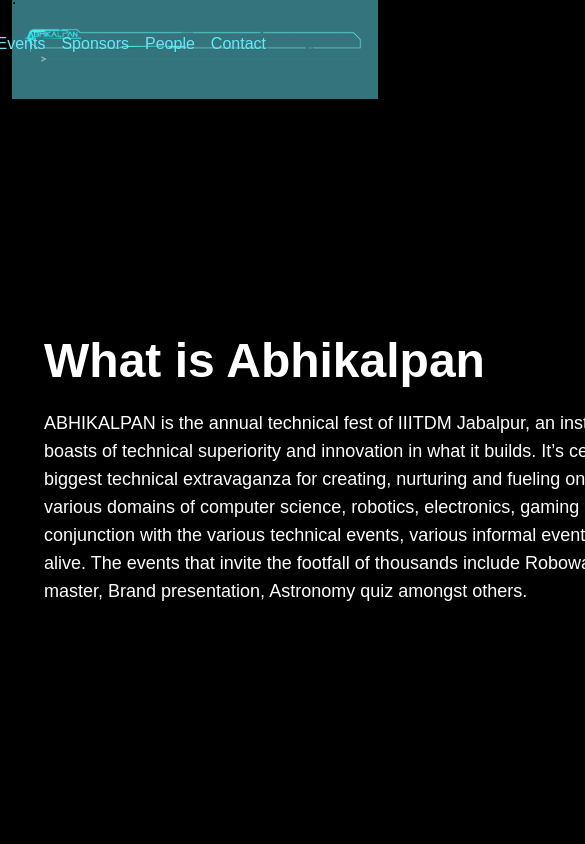
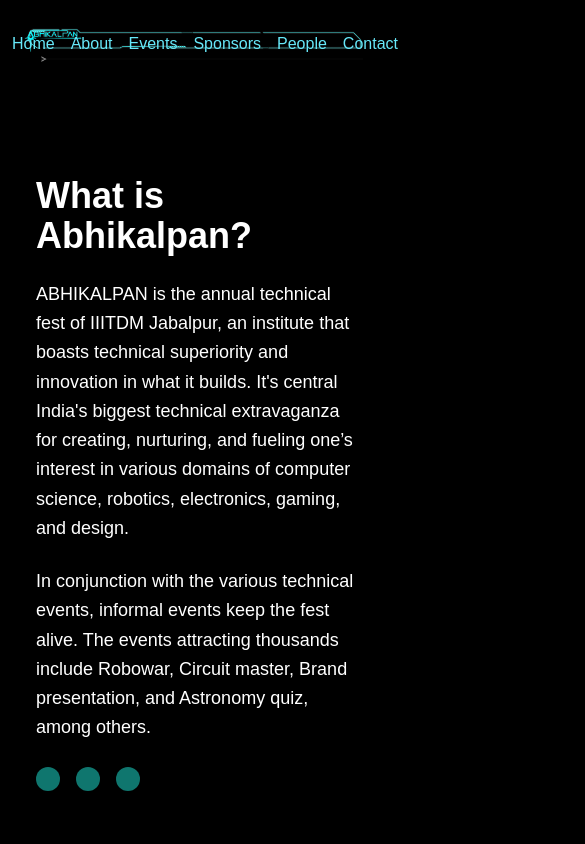
Before and after one commit to abhijeetw035/Abhikalpan-website, a Next.js app: page / in a window 390 px wide. Shown: the top 844 px of the page, 585 px wide, since content can reach past the window. Built offline with nearby package versions, Linux system fonts and the light colour scheme.

Commit message:
fixed unnesecary width, nevbar,schedule,contact us,aboutus

```diff
--- a/app/(Custom Components)/Navbar.tsx
+++ b/app/(Custom Components)/Navbar.tsx
@@ -8,7 +8,7 @@
 const Navbar = () => {
   return (
     <div className="flex position-absolute sticky justify-center content-center flex-col p-0 m-0">
-      <div className="bg-cyan-300 h-28 opacity-50 absolute w-full">.</div>
+      <div className=" h-28 opacity-50 absolute w-full">.</div>
       <Image
         src={Logo}
         alt="logo"
@@ -21,7 +21,7 @@
           layout="responsive"
           className="p-4 w-full"
         />
-        <div className="absolute top-[33%] md:gap-[2rem] md:right-[4rem] right-[7rem] flex gap-[1rem] lg:gap-[4rem] text-cyan-300 lg:text-lg 2xl:gap-[7rem] 2xl:text-3xl 2xl:right-[8rem]">
+        <div className="absolute top-[33%] sm:gap-[0.5rem] sm:right-[1rem] md:gap-[1rem] md:right-[1rem] flex gap-[1rem] lg:gap-[3rem] text-cyan-300 lg:text-lg 2xl:gap-[4rem] 2xl:text-2xl 2xl:right-[8rem]">
           <Link href="/">Home</Link>
           <Link href="/about">About</Link>
           <Link href="/events">Events</Link>
--- a/app/(Custom Components)/Schedule.tsx
+++ b/app/(Custom Components)/Schedule.tsx
@@ -1,6 +1,8 @@
-import Image from 'next/image'
-import React from 'react'
-import Date from '@/public/assets/date.png'
+import Image from 'next/image';
+import React from 'react';
+import Date from '@/public/assets/date.png';
+import KnowMoreImage from '@/public/images/image.png'
+import Link from 'next/link';
 
 const Schedule: React.FC = () => {
   const events = Array(8).fill({
@@ -10,7 +12,7 @@
   });
 
   return (
-    <div className="px-24 rounded-lg my-12">
+    <div className="px-24 rounded-lg my-12 relative">
       <h1 className="text-[85.33px] font-bold text-white">Schedule</h1>
 
       <div className="flex justify-start gap-[29rem] pl-[8rem] mt-8 mb-4 text-3xl">
@@ -38,6 +40,19 @@
           </div>
         ))}
       </div>
+
+
+      <Link href="/events">
+
+          <Image
+            src={KnowMoreImage}
+            alt="Know More"
+            width={150}
+            height={50}
+             className="absolute bottom-0 right-4 cursor-pointer"
+          />
+
+      </Link>
     </div>
   );
 };
--- a/app/(Custom Components)/aboutus.tsx
+++ b/app/(Custom Components)/aboutus.tsx
@@ -1,73 +1,42 @@
-import React from "react";
-import Image from "next/image";
+import Image from 'next/image';
 
-const AboutUs = () => {
+export default function About() {
   return (
-    <div className="min-h-screen bg-gradient-to-r from blue-900 to-teal-700 flex items-center text-left gap-[20px] m-0 w-[300vh] ">
-      <div className="p-8 text-left">
-        {/*Tiltle*/}
-        <h1 className="text-5xl text-white font-bold mb-6">
-          What is Abhikalpan
-        </h1>
-        <p className="text-lg text-white max-w-2xl mx-auto mb-8">
-          ABHIKALPAN is the annual technical fest of IIITDM Jabalpur, an
-          institute which boasts of technical superiority and innovation in what
-          it builds. It’s central India’s biggest technical extravaganza for
-          creating, nurturing and fueling one’s interest in various domains of
-          computer science, robotics, electronics, gaming and design. In
-          conjunction with the various technical events, various informal events
-          keep the fest alive. The events that invite the footfall of thousands
-          include Robowar, Circuit master, Brand presentation, Astronomy quiz
-          amongst others.
-        </p>
-        <div className="flex gap-4">
-          <button>
-            <svg
-              xmlns="http://www.w3.org/2000/svg"
-              width="16"
-              height="16"
-              fill="currentColor"
-              viewBox="0 0 16 16"
-            >
-              <path d="M5.026 15c6.038 0 9.341-5.003 9.341-9.334q.002-.211-.006-.422A6.7 6.7 0 0 0 16 3.542a6.7 6.7 0 0 1-1.889.518 3.3 3.3 0 0 0 1.447-1.817 6.5 6.5 0 0 1-2.087.793A3.286 3.286 0 0 0 7.875 6.03a9.32 9.32 0 0 1-6.767-3.429 3.29 3.29 0 0 0 1.018 4.382A3.3 3.3 0 0 1 .64 6.575v.045a3.29 3.29 0 0 0 2.632 3.218 3.2 3.2 0 0 1-.865.115 3 3 0 0 1-.614-.057 3.28 3.28 0 0 0 3.067 2.277A6.6 6.6 0 0 1 .78 13.58a6 6 0 0 1-.78-.045A9.34 9.34 0 0 0 5.026 15" />
-            </svg>
-          </button>
-          <button>
-            <svg
-              xmlns="http://www.w3.org/2000/svg"
-              width="16"
-              height="16"
-              fill="currentColor"
-              viewBox="0 0 16 16"
-            >
-              <path d="M8 0C5.829 0 5.556.01 4.703.048 3.85.088 3.269.222 2.76.42a3.9 3.9 0 0 0-1.417.923A3.9 3.9 0 0 0 .42 2.76C.222 3.268.087 3.85.048 4.7.01 5.555 0 5.827 0 8.001c0 2.172.01 2.444.048 3.297.04.852.174 1.433.372 1.942.205.526.478.972.923 1.417.444.445.89.719 1.416.923.51.198 1.09.333 1.942.372C5.555 15.99 5.827 16 8 16s2.444-.01 3.298-.048c.851-.04 1.434-.174 1.943-.372a3.9 3.9 0 0 0 1.416-.923c.445-.445.718-.891.923-1.417.197-.509.332-1.09.372-1.942C15.99 10.445 16 10.173 16 8s-.01-2.445-.048-3.299c-.04-.851-.175-1.433-.372-1.941a3.9 3.9 0 0 0-.923-1.417A3.9 3.9 0 0 0 13.24.42c-.51-.198-1.092-.333-1.943-.372C10.443.01 10.172 0 7.998 0zm-.717 1.442h.718c2.136 0 2.389.007 3.232.046.78.035 1.204.166 1.486.275.373.145.64.319.92.599s.453.546.598.92c.11.281.24.705.275 1.485.039.843.047 1.096.047 3.231s-.008 2.389-.047 3.232c-.035.78-.166 1.203-.275 1.485a2.5 2.5 0 0 1-.599.919c-.28.28-.546.453-.92.598-.28.11-.704.24-1.485.276-.843.038-1.096.047-3.232.047s-2.39-.009-3.233-.047c-.78-.036-1.203-.166-1.485-.276a2.5 2.5 0 0 1-.92-.598 2.5 2.5 0 0 1-.6-.92c-.109-.281-.24-.705-.275-1.485-.038-.843-.046-1.096-.046-3.233s.008-2.388.046-3.231c.036-.78.166-1.204.276-1.486.145-.373.319-.64.599-.92s.546-.453.92-.598c.282-.11.705-.24 1.485-.276.738-.034 1.024-.044 2.515-.045zm4.988 1.328a.96.96 0 1 0 0 1.92.96.96 0 0 0 0-1.92m-4.27 1.122a4.109 4.109 0 1 0 0 8.217 4.109 4.109 0 0 0 0-8.217m0 1.441a2.667 2.667 0 1 1 0 5.334 2.667 2.667 0 0 1 0-5.334" />
-            </svg>
-          </button>
-          <button>
-            <svg
-              xmlns="http://www.w3.org/2000/svg"
-              width="16"
-              height="16"
-              fill="currentColor"
-              className="bi bi-linkedin"
-              viewBox="0 0 16 16"
-            >
-              <path d="M0 1.146C0 .513.526 0 1.175 0h13.65C15.474 0 16 .513 16 1.146v13.708c0 .633-.526 1.146-1.175 1.146H1.175C.526 16 0 15.487 0 14.854zm4.943 12.248V6.169H2.542v7.225zm-1.2-8.212c.837 0 1.358-.554 1.358-1.248-.015-.709-.52-1.248-1.342-1.248S2.4 3.226 2.4 3.934c0 .694.521 1.248 1.327 1.248zm4.908 8.212V9.359c0-.216.016-.432.08-.586.173-.431.568-.878 1.232-.878.869 0 1.216.662 1.216 1.634v3.865h2.401V9.25c0-2.22-1.184-3.252-2.764-3.252-1.274 0-1.845.7-2.165 1.193v.025h-.016l.016-.025V6.169h-2.4c.03.678 0 7.225 0 7.225z" />
-            </svg>
-          </button>
+    <div className="min-h-screen flex items-center justify-center bg-gradient-to-br">
+      <div className="max-w-6xl mx-auto flex flex-col md:flex-row items-center md:items-start md:space-x-12 px-6">
+
+        <div className="w-full md:w-1/2 text-white space-y-6">
+          <h1 className="text-4xl font-bold">What is Abhikalpan?</h1>
+          <p className="text-lg leading-relaxed">
+            ABHIKALPAN is the annual technical fest of IIITDM Jabalpur, an institute that boasts technical
+            superiority and innovation in what it builds. It's central India's biggest technical extravaganza for
+            creating, nurturing, and fueling one’s interest in various domains of computer science, robotics,
+            electronics, gaming, and design.
+          </p>
+          <p className="text-lg leading-relaxed">
+            In conjunction with the various technical events, informal events keep the fest alive. The events
+            attracting thousands include Robowar, Circuit master, Brand presentation, and Astronomy quiz, among
+            others.
+          </p>
+
+          <div className="flex space-x-4">
+            <a href="#" className="p-3 rounded-full bg-teal-700 hover:bg-teal-900">
+              <i className="fab fa-twitter text-white"></i>
+            </a>
+            <a href="#" className="p-3 rounded-full bg-teal-700 hover:bg-teal-900">
+              <i className="fab fa-instagram text-white"></i>
+            </a>
+            <a href="#" className="p-3 rounded-full bg-teal-700 hover:bg-teal-900">
+              <i className="fab fa-linkedin text-white"></i>
+            </a>
+          </div>
         </div>
-      </div>
-      <div className="flex items-center justify-end h-screen relative">
-        <Image
-          className="absolute top-0 left-0 w-auto h-auto"
-          src="/images/img1.png"
-          alt="text"
-          width='50' height='50'
-        />
-        <Image className="w-full h-auto" src="/images/img2.png" alt="circle" width='50' height='50'/>
+
+
+        <div >
+          image
+        </div>
       </div>
     </div>
   );
-};
-
-export default AboutUs;
+}
--- a/app/globals.css
+++ b/app/globals.css
@@ -5,6 +5,7 @@
 body {
   font-family: Arial, Helvetica, sans-serif;
   background-color: black !important;
+
 }
 
 @layer utilities {
--- a/app/page.tsx
+++ b/app/page.tsx
@@ -12,11 +12,11 @@
       <div className="sticky top-0 z-50">
         <Navbar />
       </div>
-      <AboutUs />
+    <AboutUs/>
       <Schedule />
       <Highlights />
       <Events />
-      <Contact />
+       <Contact/>
       <Footer />
     </div>
   );
--- a/tailwind.config.ts
+++ b/tailwind.config.ts
@@ -17,9 +17,7 @@
         md: "calc(var(--radius) - 2px)",
         sm: "calc(var(--radius) - 4px)",
       },
-      backgroundImage: {
-        "bg-img": "url('/assets/background.png')",
-      },
+
     },
   },
   plugins: [require("tailwindcss-animate")],
```
Also changed, not shown: app/(Custom Components)/Contactus.tsx (+76 -73 lines), public/images/image.png (added).
